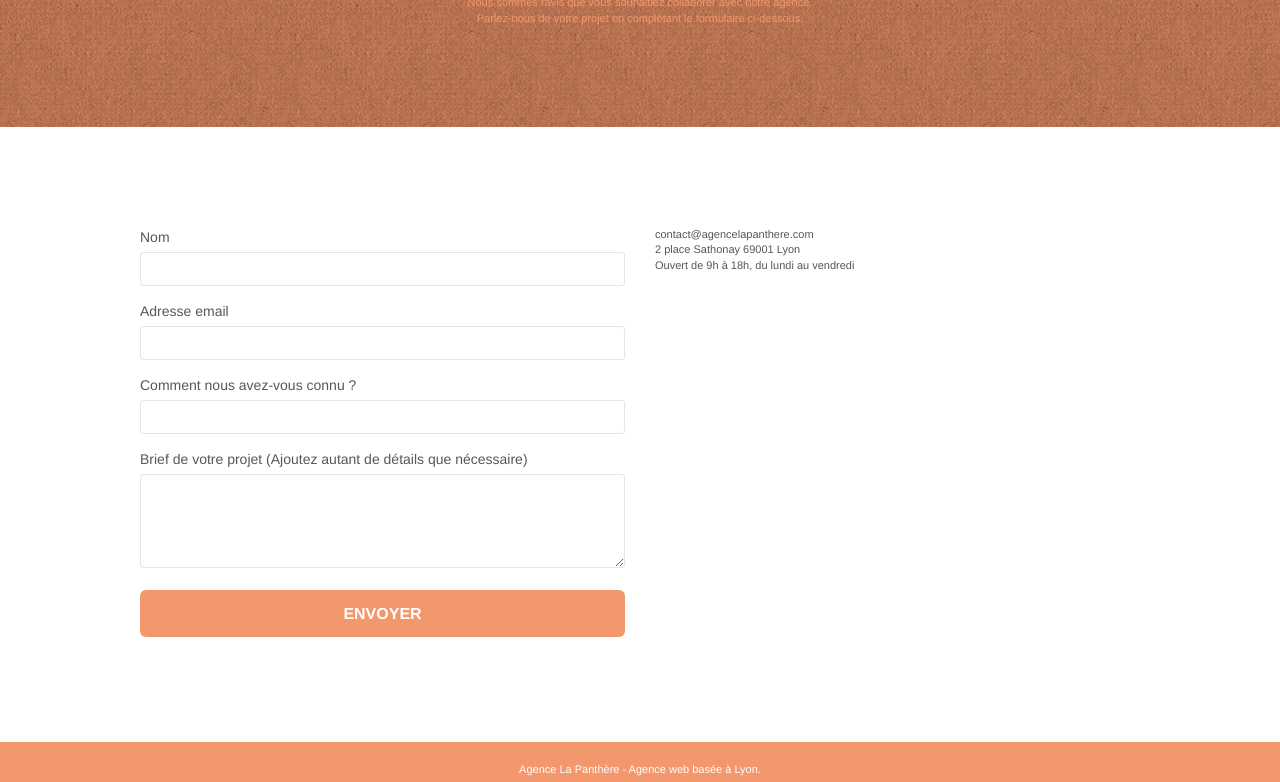
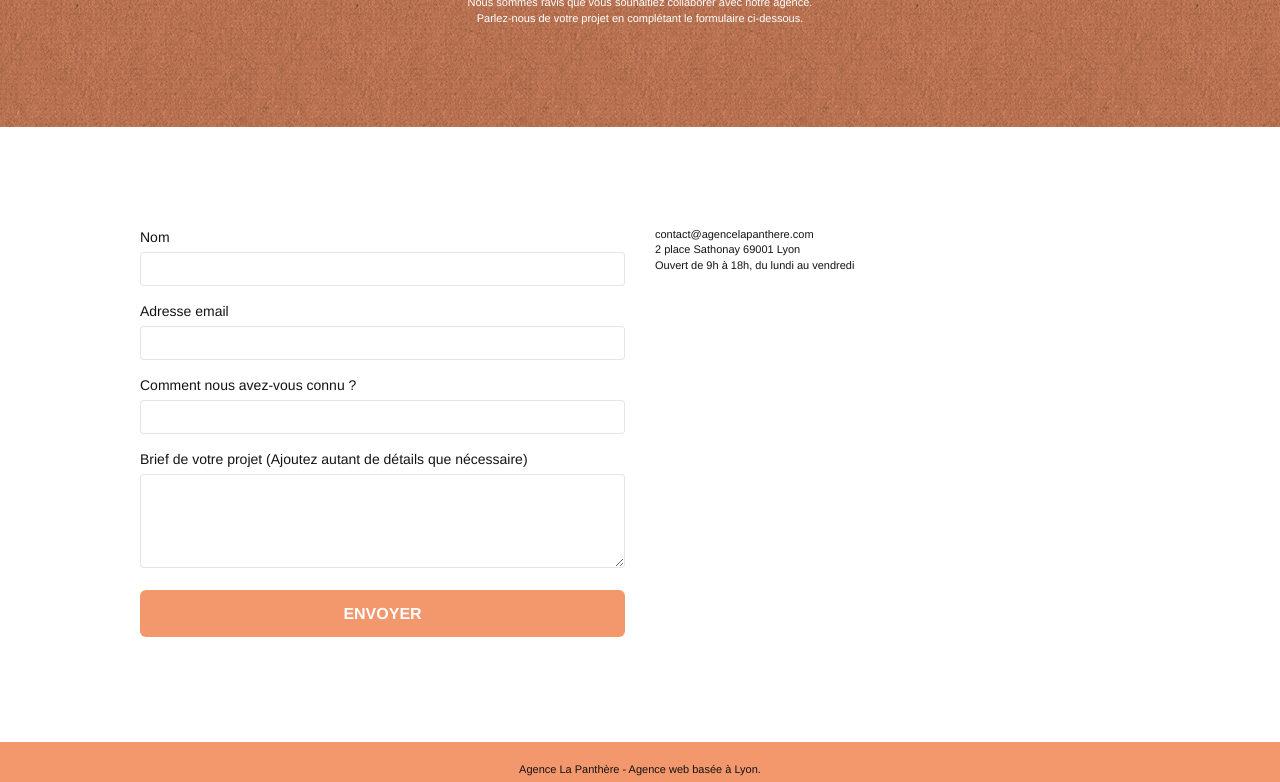
Before and after one commit to Amelibix/Optimiser-un-site-web, a plain HTML site: page page2.html in a window 1280 px wide. Shown: the part 269-1051 px from the top of the page. Drawn offline with Linux system fonts and the light colour scheme.

Commit message:
Contraste de couleur, titre et texte

```diff
--- a/page2.html
+++ b/page2.html
@@ -142,7 +142,7 @@
 			<div class="container bloc-sm">
 				<div class="row">
 					<div class="col-sm-12">
-						<p class="text-center white">
+						<p class="text-center">
 							Agence La Panthère - Agence web basée à Lyon.<br>
 						</p>
 						<div class="row row-no-gutters social">
--- a/style.css
+++ b/style.css
@@ -658,7 +658,7 @@ label,
 a {
     font-family: "helvetica";
     font-weight: 400;
-    color: #575757 !important;
+    color: #151313 !important;
 }
 
 .container {
@@ -782,7 +782,7 @@ h4 {
 }
 
 .tc-white {
-    color: #F3976C !important;
+    color: white !important;
 }
 
 .btn-atomic-tangerine {
```
Also changed, not shown: index.html (+1 -1 lines).
